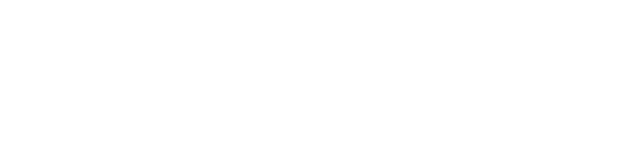
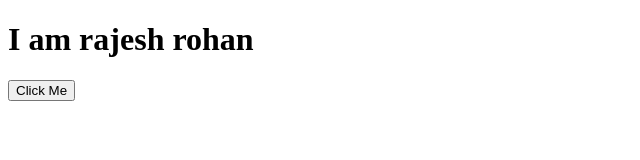
Before and after one commit to rajeshrohan/javascript, a plain HTML site: page basic/EventListners/index.html in a window 1280 px wide. Shown: the whole page, without its empty margins (0-640 px from the left). Drawn offline with Linux system fonts and the light colour scheme.

Commit message:
adding evenListners

```diff
--- a/basic/index.html
+++ b/basic/EventListners/index.html
@@ -4,9 +4,12 @@
     <meta charset="UTF-8">
     <meta name="viewport" content="width=device-width, initial-scale=1.0">
     <title>Document</title>
+
 </head>
 <body>
+    <h1> I am rajesh rohan</h1>
+    <button id="clickMe">Click Me</button>
 
-
+    <script src="script.js"></script>
 </body>
 </html>
```
Also changed, not shown: basic/EventListners/script.js (added, +33 -0 lines), basic/EventListners/callbackfn.txt (added), basic/script.js (deleted).
